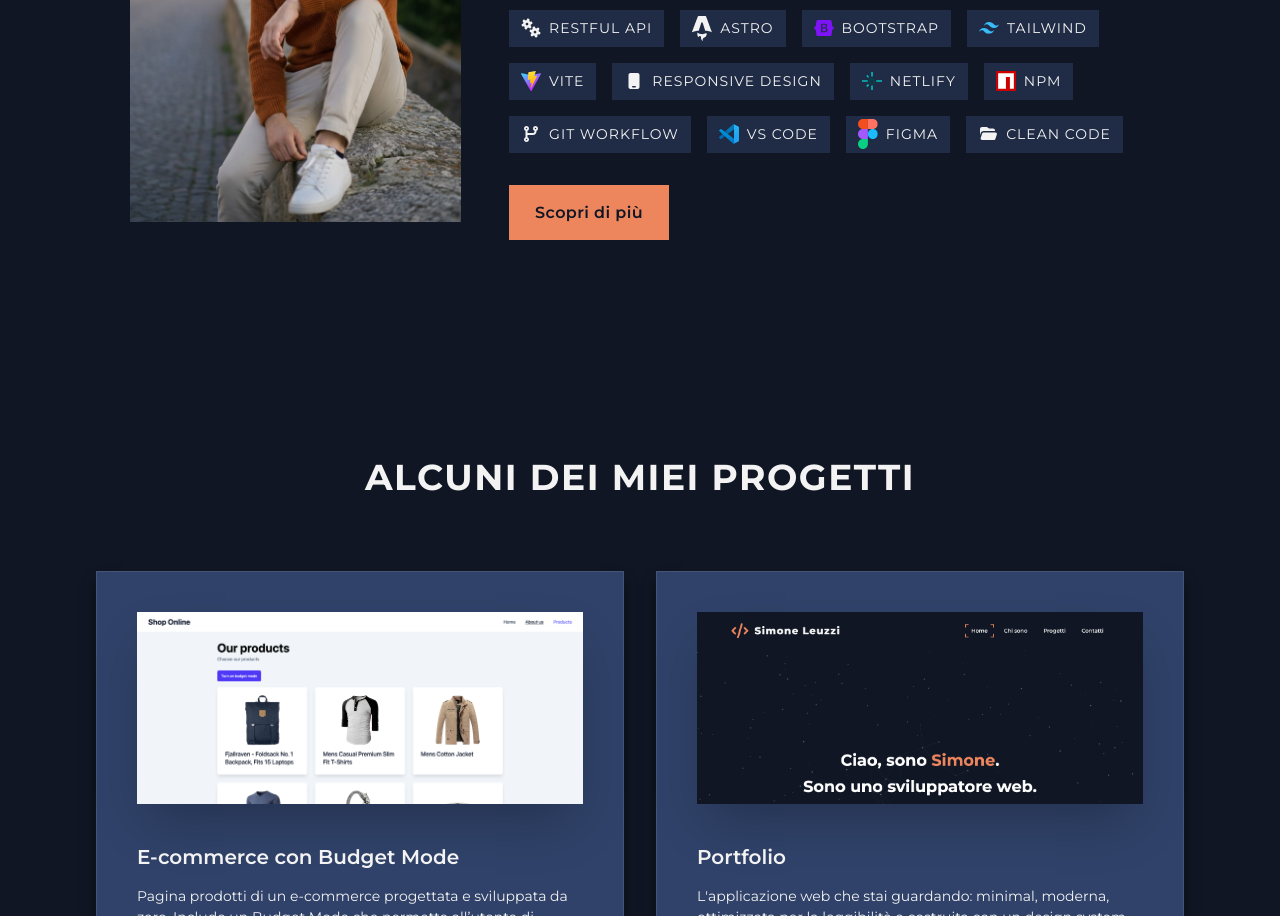
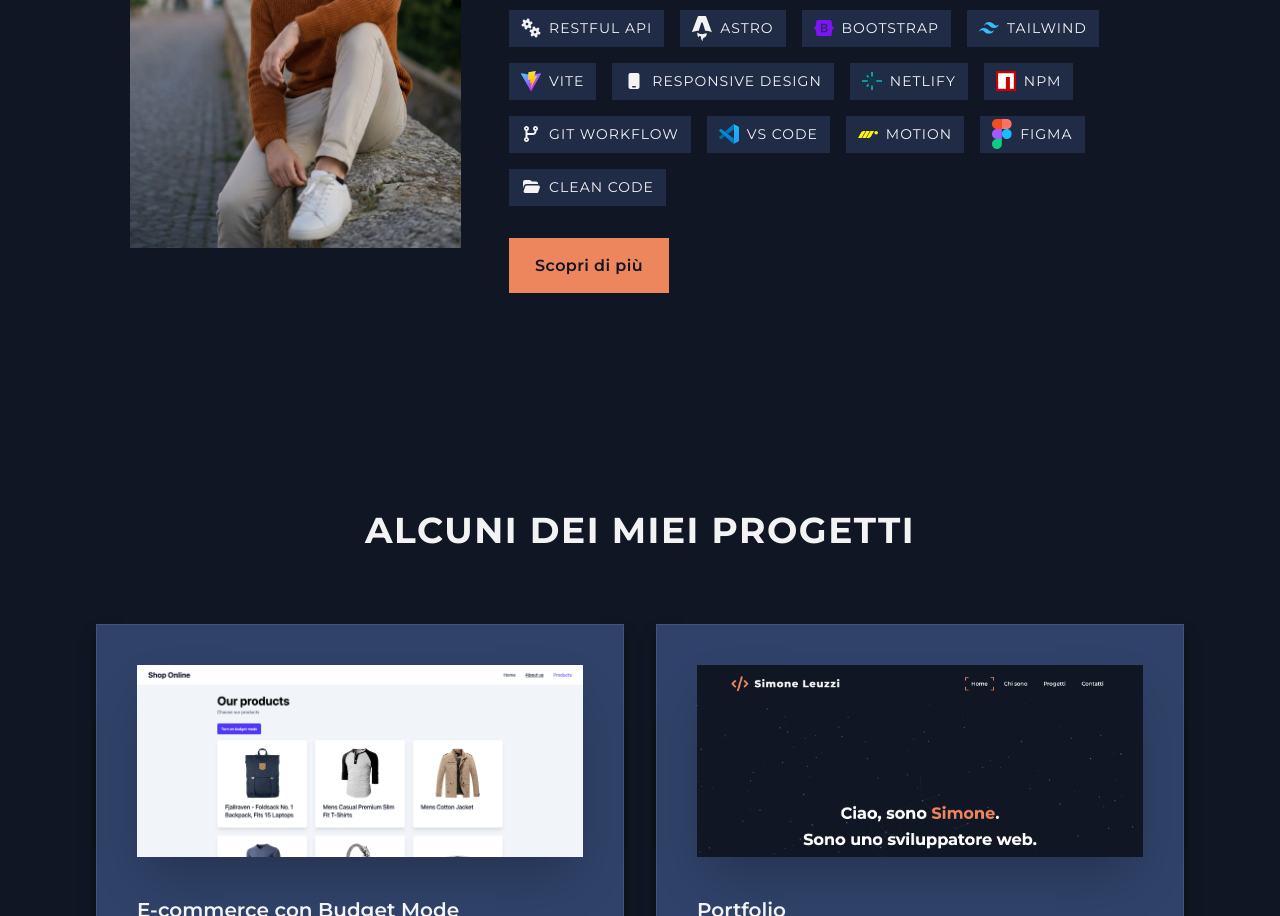
Before and after one commit to SimoL-003/my-portfolio, a React (Vite) app: page / in a window 1280 px wide. Shown: the part 1320-2236 px from the top of the page. Built offline with nearby package versions, Linux system fonts and the light colour scheme.

Commit message:
feat(stack): add Motion

```diff
--- a/src/assets/icons/icons.js
+++ b/src/assets/icons/icons.js
@@ -40,6 +40,7 @@ import reactrouter from "./stack/reactrouter.svg";
 import vscode from "./stack/vscode.svg";
 import cleancode from "./stack/cleancode.svg";
 import gitworkflow from "./stack/gitworkflow.svg";
+import motion from "./stack/motion.svg";
 
 export const icons = {
   // UI
@@ -76,6 +77,7 @@ export const icons = {
   vscode: vscode,
   cleancode: cleancode,
   gitworkflow: gitworkflow,
+  motion: motion,
 
   // Footer
   linkedIn: faLinkedin,
--- a/src/data/stack.js
+++ b/src/data/stack.js
@@ -26,7 +26,7 @@ const stack = [
   {
     title: "Git",
     icon: icons.git,
-    type: "tool",
+    type: "core",
   },
   {
     title: "GitHub",
@@ -99,6 +99,11 @@ const stack = [
     type: "tool",
   },
   {
+    title: "Motion",
+    icon: icons.motion,
+    type: "tool",
+  },
+  {
     title: "Figma",
     icon: icons.figma,
     type: "tool",
```
Also changed, not shown: src/assets/icons/stack/motion.svg (added).
